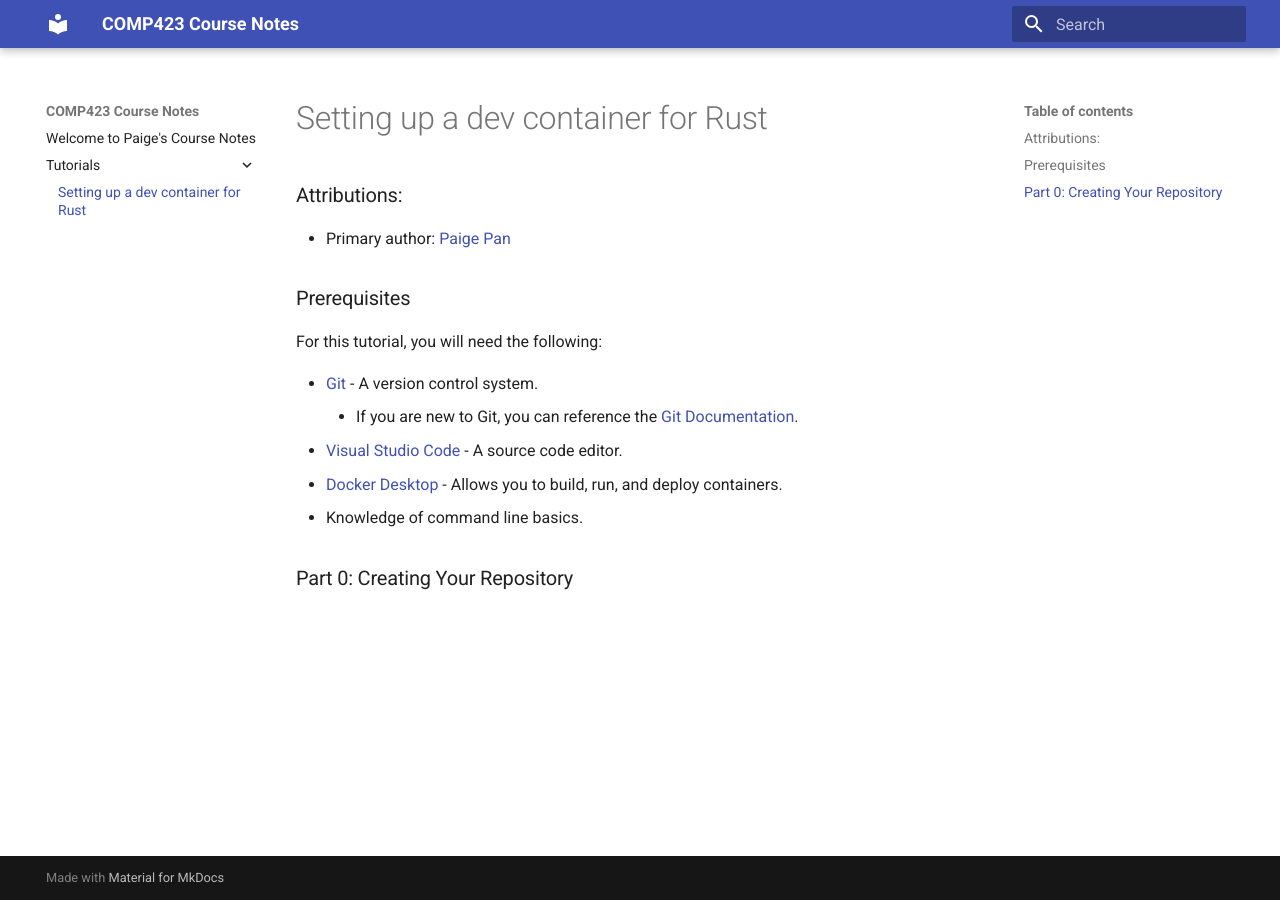
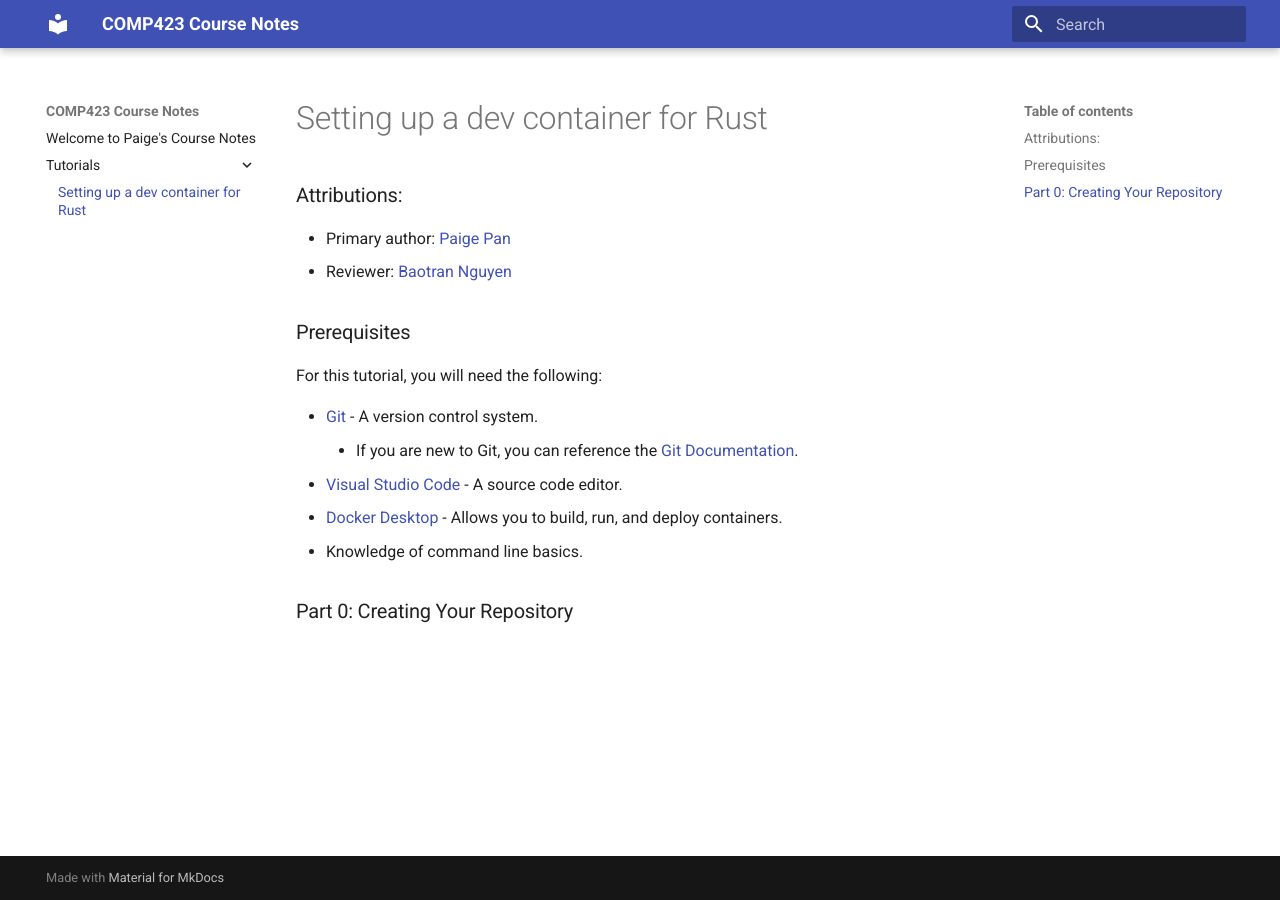
Before and after one commit to ppan1229/comp423-course-notes, an MkDocs documentation site: the page built from docs/tutorials/rust-setup.md, in a window 1280 px wide. Built offline with MkDocs 1.6.1 and Material for MkDocs 9.7.7, drawn with Linux system fonts in a browser that asks for light colours.

Commit message:
Added reviewer to md file

```diff
--- a/docs/tutorials/rust-setup.md
+++ b/docs/tutorials/rust-setup.md
@@ -3,6 +3,7 @@
 ### Attributions:
 
 * Primary author: [Paige Pan](https://github.com/ppan1229)
+* Reviewer: [Baotran Nguyen](https://github.com/bnln7)
 
 ### Prerequisites
 For this tutorial, you will need the following:
```
